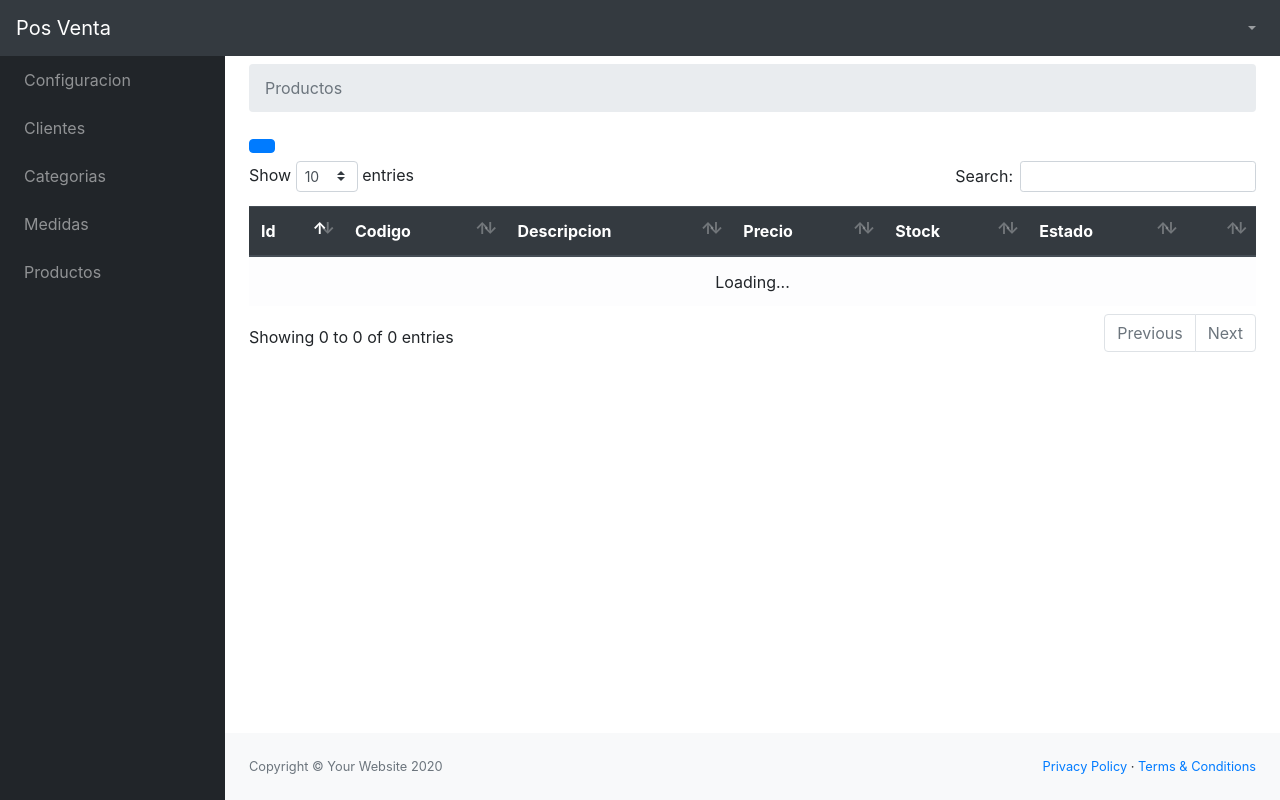
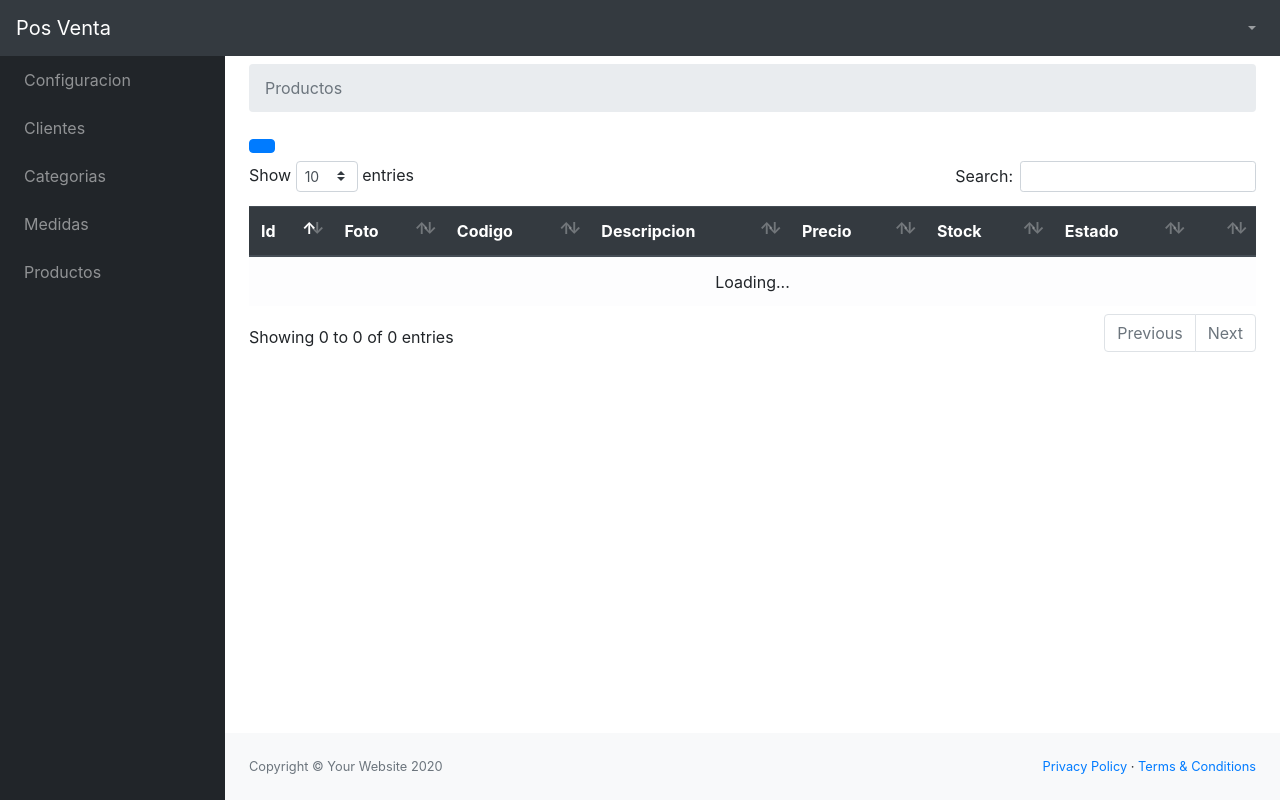
Before and after one commit to alejandromtz619/proyecto_ing_software, a PHP site: the page made by Views/Productos/index.php in a window 1280 px wide. Run offline with PHP 8.4, Linux system fonts and the light colour scheme; the template is opened without the code that fills it: most values are stand-ins (such as "Sample title", 1, 10 or a date in 2020); data that the repository does not hold is empty; some libraries are stand-ins or nearby versions.

Commit message:
video 12 completo

```diff
--- a/Assets/js/funciones.js
+++ b/Assets/js/funciones.js
@@ -110,6 +110,9 @@
     columns: [
       {
         data: "id",
+      },
+      {
+        data: "imagen",
       },
       {
         data: "codigo",
@@ -738,157 +741,6 @@
 
 //Fin Medidas
 
-function frmProducto() {
-  document.getElementById("title").innerHTML = "Nuevo Producto";
-  document.getElementById("btnAccion").innerHTML = "Registrar";
-  document.getElementById("frmProducto").reset();
-  $("#nuevo_producto").modal("show");
-  document.getElementById("id").value = "";
-}
-function registrarPro(e) {
-  e.preventDefault();
-  const codigo = document.getElementById("codigo");
-  const descripcion = document.getElementById("descripcion");
-  const precio_compra = document.getElementById("precio_compra");
-  const precio_venta = document.getElementById("precio_venta");
-  const id_medida = document.getElementById("medida");
-  const id_cat = document.getElementById("categoria");
-
-  if (codigo.value == "" || descripcion.value == "" || precio_compra.value == "" || precio_venta.value == "" ||  id_medida.value == "" ||  id_cat.value == "" ) {
-    Swal.fire({
-      position: "top-end",
-      icon: "error",
-      title: "Todos los campos son obligatorios",
-      showConfirmButton: false,
-      timer: 3000,
-    });
-  } else {
-    const url = base_url + "Productos/registrar";
-    const frm = document.getElementById("frmProducto");
-    const http = new XMLHttpRequest();
-    http.open("POST", url, true);
-    http.send(new FormData(frm));
-    http.onreadystatechange = function () {
-      if (this.readyState == 4 && this.status == 200) {
-        const res = JSON.parse(this.responseText);
-        if (res == "si") {
-          Swal.fire({
-            position: "top-end",
-            icon: "success",
-            title: "Producto registrado con éxito",
-            showConfirmButton: false,
-            timer: 3000,
-          });
-          frm.reset();
-          $("#nuevo_producto").modal("hide");
-          tblProductos.ajax.reload();
-        } else if (res == "modificado") {
-          Swal.fire({
-            position: "top-end",
-            icon: "success",
-            title: "Producto modificado correctamente",
-            showConfirmButton: false,
-            timer: 3000,
-          });
-          $("#nuevo_producto").modal("hide");
-          tblProductos.ajax.reload();
-        } else {
-          Swal.fire({
-            position: "top-end",
-            icon: "error",
-            title: res,
-            showConfirmButton: false,
-            timer: 3000,
-          });
-        }
-      }
-    };
-  }
-}
-
-function btnEditarPro(id) {
-  document.getElementById("title").innerHTML = "Actualizar Producto";
-  document.getElementById("btnAccion").innerHTML = "Modificar";
-  const url = base_url + "Productos/editar/" + id;
-  const http = new XMLHttpRequest();
-  http.open("GET", url, true);
-  http.send();
-  http.onreadystatechange = function () {
-    if (this.readyState == 4 && this.status == 200) {
-      const res = JSON.parse(this.responseText);
-      document.getElementById("id").value = res.id;
-      document.getElementById("codigo").value = res.codigo;
-      document.getElementById("descripcion").value = res.descripcion;
-      document.getElementById("precio_compra").value = res.precio_compra;
-      document.getElementById("precio_venta").value = res.precio_venta;
-      document.getElementById("medida").value = res.id_medida;
-      document.getElementById("categoria").value = res.id_categoria;
-      $("#nuevo_producto").modal("show");
-    }
-  };
-}
-function btnEliminarPro(id) {
-  Swal.fire({
-    title: "Estas seguro de eliminar?",
-    text: "El producto no se eliminara de forma permantente, solo cambiara el estado a inactivo!",
-    icon: "warning",
-    showCancelButton: true,
-    confirmButtonColor: "#3085d6",
-    cancelButtonColor: "#d33",
-    confirmButtonText: "Si!",
-    cancelButtonText: "No",
-  }).then((result) => {
-    if (result.isConfirmed) {
-      const url = base_url + "Productos/eliminar/" + id;
-      const http = new XMLHttpRequest();
-      http.open("GET", url, true);
-      http.send();
-      http.onreadystatechange = function () {
-        if (this.readyState == 4 && this.status == 200) {
-          const res = JSON.parse(this.responseText);
-          if (res == "ok") {
-            Swal.fire("Mensaje!", "Productos eliminado con exito.", "success");
-            tblProductos.ajax.reload();
-          } else {
-            Swal.fire("Mensaje!", res, "error");
-          }
-        }
-      };
-    }
-  });
-}
-
-function btnReingresarPro(id) {
-  Swal.fire({
-    title: "Estas seguro de reingresar?",
-    icon: "warning",
-    showCancelButton: true,
-    confirmButtonColor: "#3085d6",
-    cancelButtonColor: "#d33",
-    confirmButtonText: "Si!",
-    cancelButtonText: "No",
-  }).then((result) => {
-    if (result.isConfirmed) {
-      const url = base_url + "Productos/reingresar/" + id;
-      const http = new XMLHttpRequest();
-      http.open("GET", url, true);
-      http.send();
-      http.onreadystatechange = function () {
-        if (this.readyState == 4 && this.status == 200) {
-          const res = JSON.parse(this.responseText);
-          if (res == "ok") {
-            Swal.fire('Mensaje!', 'Producto reingresado con exito.', 'success')
-            tblProductos.ajax.reload();
-          } else {
-            Swal.fire("Mensaje!", res, "error")
-          }
-        }
-      }
-    }
-  })
-}
-
-//Fin Productos
 function frmCaja() {
   document.getElementById("title").innerHTML = "Nueva Caja";
   document.getElementById("btnAccion").innerHTML = "Registrar";
@@ -1031,3 +883,184 @@
     }
   });
 }
+
+
+//Fin Cajas
+
+function frmProducto() {
+  document.getElementById("title").innerHTML = "Nuevo Producto";
+  document.getElementById("btnAccion").innerHTML = "Registrar";
+  document.getElementById("frmProducto").reset();
+  $("#nuevo_producto").modal("show");
+  document.getElementById("id").value = "";
+  deleteImg();
+}
+function registrarPro(e) {
+  e.preventDefault();
+  const codigo = document.getElementById("codigo");
+  const descripcion = document.getElementById("descripcion");
+  const precio_compra = document.getElementById("precio_compra");
+  const precio_venta = document.getElementById("precio_venta");
+  const id_medida = document.getElementById("medida");
+  const id_cat = document.getElementById("categoria");
+
+  if (codigo.value == "" || descripcion.value == "" || precio_compra.value == "" || precio_venta.value == "" ||  id_medida.value == "" ||  id_cat.value == "" ) {
+    Swal.fire({
+      position: "top-end",
+      icon: "error",
+      title: "Todos los campos son obligatorios",
+      showConfirmButton: false,
+      timer: 3000,
+    });
+  } else {
+    const url = base_url + "Productos/registrar";
+    const frm = document.getElementById("frmProducto");
+    const http = new XMLHttpRequest();
+    http.open("POST", url, true);
+    http.send(new FormData(frm));
+    http.onreadystatechange = function () {
+      if (this.readyState == 4 && this.status == 200) {
+        const res = JSON.parse(this.responseText);
+        if (res == "si") {
+          Swal.fire({
+            position: "top-end",
+            icon: "success",
+            title: "Producto registrado con éxito",
+            showConfirmButton: false,
+            timer: 3000,
+          });
+          frm.reset();
+          $("#nuevo_producto").modal("hide");
+          tblProductos.ajax.reload();
+        } else if (res == "modificado") {
+          Swal.fire({
+            position: "top-end",
+            icon: "success",
+            title: "Producto modificado correctamente",
+            showConfirmButton: false,
+            timer: 3000,
+          });
+          $("#nuevo_producto").modal("hide");
+          tblProductos.ajax.reload();
+        } else {
+          Swal.fire({
+            position: "top-end",
+            icon: "error",
+            title: res,
+            showConfirmButton: false,
+            timer: 3000,
+          });
+        }
+      }
+    };
+  }
+}
+
+function btnEditarPro(id) {
+  document.getElementById("title").innerHTML = "Actualizar Producto";
+  document.getElementById("btnAccion").innerHTML = "Modificar";
+  const url = base_url + "Productos/editar/" + id;
+  const http = new XMLHttpRequest();
+  http.open("GET", url, true);
+  http.send();
+  http.onreadystatechange = function () {
+    if (this.readyState == 4 && this.status == 200) {
+      const res = JSON.parse(this.responseText);
+      document.getElementById("id").value = res.id;
+      document.getElementById("codigo").value = res.codigo;
+      document.getElementById("descripcion").value = res.descripcion;
+      document.getElementById("precio_compra").value = res.precio_compra;
+      document.getElementById("precio_venta").value = res.precio_venta;
+      document.getElementById("medida").value = res.id_medida;
+      document.getElementById("categoria").value = res.id_categoria;
+      document.getElementById("img-preview").src = base_url + 'Assets/img/'+ res.foto;
+      document.getElementById("icon-cerrar").innerHTML =
+      `<button class="btn btn-danger" onclick="deleteImg();"><i class="fas fa-times"></i></button>`;
+      document.getElementById("icon-image").classList.add("d-none");
+      document.getElementById("foto_actual").value= res.foto;
+      document.getElementById("foto_delete").value= res.foto;
+      $("#nuevo_producto").modal("show");
+    }
+  };
+}
+function btnEliminarPro(id) {
+  Swal.fire({
+    title: "Estas seguro de eliminar?",
+    text: "El producto no se eliminara de forma permantente, solo cambiara el estado a inactivo!",
+    icon: "warning",
+    showCancelButton: true,
+    confirmButtonColor: "#3085d6",
+    cancelButtonColor: "#d33",
+    confirmButtonText: "Si!",
+    cancelButtonText: "No",
+  }).then((result) => {
+    if (result.isConfirmed) {
+      const url = base_url + "Productos/eliminar/" + id;
+      const http = new XMLHttpRequest();
+      http.open("GET", url, true);
+      http.send();
+      http.onreadystatechange = function () {
+        if (this.readyState == 4 && this.status == 200) {
+          const res = JSON.parse(this.responseText);
+          if (res == "ok") {
+            Swal.fire("Mensaje!", "Productos eliminado con exito.", "success");
+            tblProductos.ajax.reload();
+          } else {
+            Swal.fire("Mensaje!", res, "error");
+          }
+        }
+      };
+    }
+  });
+}
+
+function btnReingresarPro(id) {
+  Swal.fire({
+    title: "Estas seguro de reingresar?",
+    icon: "warning",
+    showCancelButton: true,
+    confirmButtonColor: "#3085d6",
+    cancelButtonColor: "#d33",
+    confirmButtonText: "Si!",
+    cancelButtonText: "No",
+  }).then((result) => {
+    if (result.isConfirmed) {
+      const url = base_url + "Productos/reingresar/" + id;
+      const http = new XMLHttpRequest();
+      http.open("GET", url, true);
+      http.send();
+      http.onreadystatechange = function () {
+        if (this.readyState == 4 && this.status == 200) {
+          const res = JSON.parse(this.responseText);
+          if (res == "ok") {
+            Swal.fire('Mensaje!', 'Producto reingresado con exito.', 'success')
+            tblProductos.ajax.reload();
+          } else {
+            Swal.fire("Mensaje!", res, "error")
+          }
+        }
+      }
+    }
+  })
+}
+
+function preview(e){
+  const url = e.target.files[0];
+  const urlTmp = URL.createObjectURL(url);
+  document.getElementById("img-preview").src = urlTmp;
+  document.getElementById("icon-image").classList.add("d-none");
+  document.getElementById("icon-cerrar").innerHTML =
+  `<button class="btn btn-danger" onclick="deleteImg();"><i class="fas fa-times"></i></button>
+  ${url['name']}`;
+}
+
+function deleteImg(){
+  document.getElementById("icon-cerrar").innerHTML = '';
+  document.getElementById("icon-image").classList.remove("d-none");
+  document.getElementById("img-preview").src = '';
+  document.getElementById("imagen").value = '';
+  document.getElementById("foto_delete").value = '';
+
+}
+
+//Fin Productos
--- a/Views/Productos/index.php
+++ b/Views/Productos/index.php
@@ -8,6 +8,7 @@
     <thead class="thead-dark">
         <tr>
             <th>Id</th>
+            <th>Foto</th>
             <th>Codigo</th>
             <th>Descripcion</th>
             <th>Precio</th>
@@ -30,18 +31,20 @@
             </div>
             <div class="modal-body">
                 <form method="post" id="frmProducto">
+                    <div class="row">
+                        <div class="col-md-6">
                             <div class="form-group">
                                 <label for="codigo">Codigo de barras</label>
                                 <input type="hidden" id="id" name="id">
                                 <input id="codigo" class="form-control" type="text" name="codigo" placeholder="Codigo de barras">
                             </div>
-
+                        </div>
+                        <div class="col-md-6">
                             <div class="form-group">
                                 <label for="descripcion">Descripcion</label>
                                 <input id="descripcion" class="form-control" type="text" name="descripcion" placeholder="Nombre del Producto">
                             </div>
-
-                    <div class="row">
+                        </div>
                         <div class="col-md-6">
                             <div class="form-group">
                                 <label for="precio_compra">Precio Compra</label>
@@ -76,7 +79,21 @@
                                     <?php } ?>
                                 </select>
                             </div>
-
+                        </div>
+                        <div class="col-md-12">
+                        <div class="form-group">
+                            <label>Foto</label>
+                            <div class="card border-primary">
+                                <div class="card-body">
+                                    <label for="imagen" id="icon-image" class="btn btn-primary"><i class="fas fa-image"></i></label>
+                                    <span id="icon-cerrar"></span>
+                                    <input id="imagen" class="d-none" type="file" name="imagen" onchange="preview(event);">
+                                    <input type="hidden" id="foto_actual" name= "foto_actual">
+                                    <input type="hidden" id="foto_delete" name= "foto_delete">
+                                    <img class="img-thumbnail" id="img-preview">
+                                </div>
+                            </div>
+                        </div>
                         </div>
                     </div>
                     <button class="btn btn-primary" type="button" onclick="registrarPro(event);" id="btnAccion">Registrar</button>
```
Also changed, not shown: Controllers/Productos.php (+29 -8 lines), Models/ProductosModel.php (+9 -7 lines), Assets/img/brahma.png (added), Assets/img/default.png (added), Assets/img/pilsen.jpg (added). Lines whose indentation alone changed are shown as unchanged.
